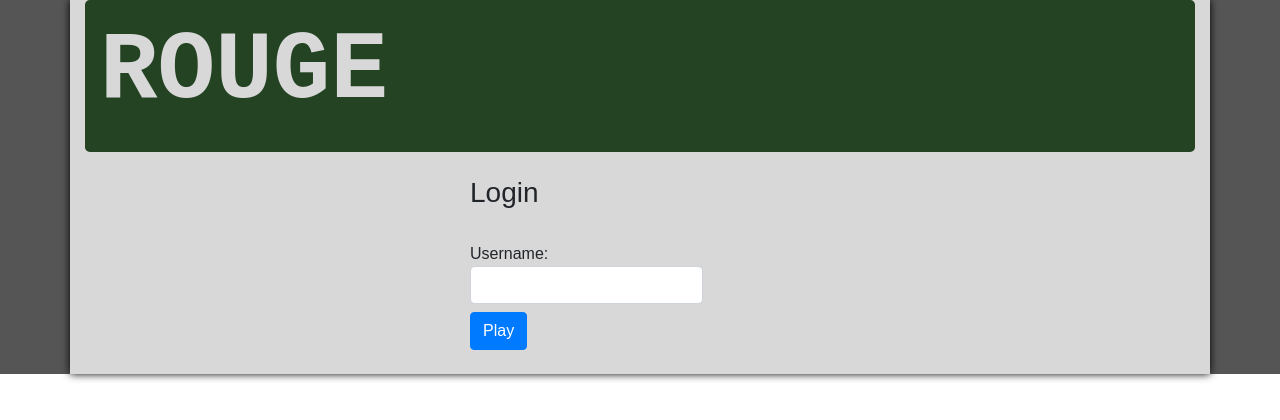
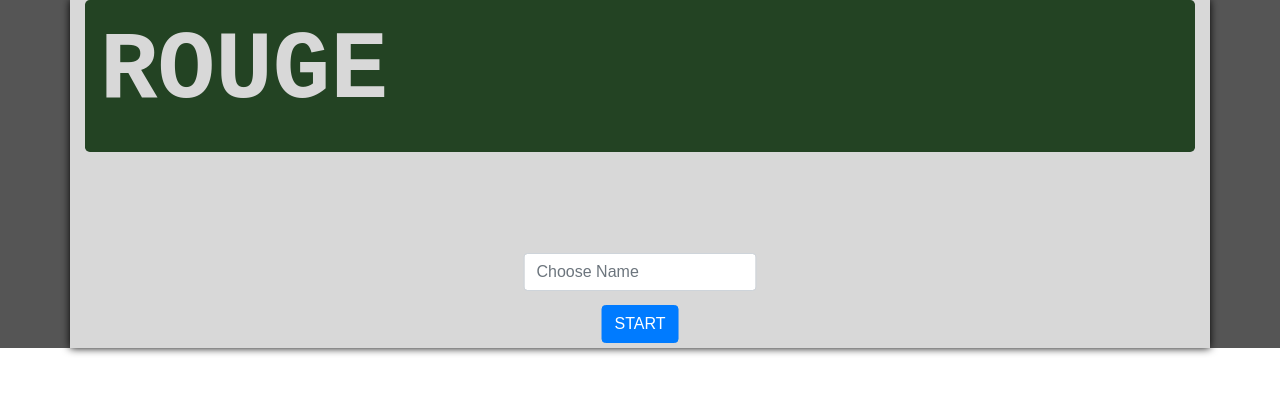
Before and after one commit to Kriswest56/rogue-ui, a React app: page / in a window 1280 px wide. Built offline with nearby package versions, Linux system fonts and the light colour scheme.

Commit message:
Added more styling

```diff
--- a/src/components/board/board.css
+++ b/src/components/board/board.css
@@ -6,6 +6,15 @@ body {
     margin: 0;
     padding: 0;
     font-family: sans-serif;
+}
+
+.center {
+    margin: 0;
+    position: absolute;
+    top: 50%;
+    left: 50%;
+    -ms-transform: translate(-50%, -50%);
+    transform: translate(-50%, -50%);
 }
 
 .col-sm-1-custom {
@@ -31,10 +40,10 @@ body {
     margin-left: 32%
 }
 
-.row{
+.row {
     width: 100%;
     margin: 0;
     padding: 0;
     display: flex;
     flex-wrap: nowrap;
-  }
+}
--- a/src/components/board/board.js
+++ b/src/components/board/board.js
@@ -19,18 +19,23 @@ const PATH_DOWN = "down";
 
 class Board extends React.Component {
 
+    constructor(props) {
+        super(props);
+
+        let board = this.createBoard(this.props.board);
+
+        this.state = {
+            board: board,
+            username: this.props.username, //must be lower case
+        }
+    }
+
     componentWillMount(){
         document.addEventListener("keydown", this.handleKeyDown.bind(this));
     }
 
     componentWillUnmount() {
         document.removeEventListener("keydown", this.handleKeyDown.bind(this));
-    }
-
-    state = {
-        board: [""],
-        username: this.props.username, //must be lower case
-        gameStarted: false,
     }
 
     handleKeyDown = (event) => {
@@ -59,6 +64,7 @@ class Board extends React.Component {
     }
 
     actionHandler = async (direction) => {
+
         let board = [""];
 
         // call rougelikeServer and perform movement
@@ -76,31 +82,6 @@ class Board extends React.Component {
         this.setState({
             board: board
         });
-    }
-
-    start = async () => {
-
-        let board = [""];
-
-        // call rougelikeServer for board state and login
-        let boardResp = await axios.get(`${baseUrl}/game/${this.state.username}/`)
-            .then(function (response) {
-                return response.data.split("\n")
-            })
-            .catch(function (error) {
-                console.log(error);
-                return ["Error"];
-            });
-
-        // generate board
-        board = this.createBoard(boardResp);
-
-        this.setState({
-            board: board,
-            gameStarted: true
-        });
-
-        this.props.gameStarted(5, true);
     }
 
     createBoard = (board) => {
@@ -150,26 +131,10 @@ class Board extends React.Component {
         return board;
     }
 
-    footer = () => {
-        let footer = <div id="footer" className="row">
-                        <div className="col-sm-4"></div>
-                        <div className="col-sm-4">
-                            <div id="startButton">
-                                <button className="btn btn-primary button-style" onClick={this.start} >Start</button>
-                            </div>
-                        </div>
-                        <div className="col-sm-4"></div>
-                    </div>
-
-        return footer
-    }
-
     render() {
         return (
-            <div>
-                {this.board()}
-                <br />
-                {this.state.gameStarted ? "" : this.footer()}
+            <div className="center">
+                {this.state.board}
             </div>
         );
     }
--- a/src/components/landing.css
+++ b/src/components/landing.css
@@ -9,6 +9,15 @@ body {
     padding: 0;
     font-family: sans-serif;
 }
+
+.center {
+    margin: 0;
+    position: absolute;
+    top: 50%;
+    left: 50%;
+    -ms-transform: translate(-50%, -50%);
+    transform: translate(-50%, -50%);
+  }
 
 .container-style {
     background-color: #234323;
--- a/src/components/landing.js
+++ b/src/components/landing.js
@@ -11,19 +11,16 @@ class Landing extends React.Component {
     state = {
         username: "",
         countdown: 0,
-        gameStarted: false
+        gameStarted: false,
+        board: [""]
     }
 
-    setUserName = (username) => {
+    setUserName = (username, board) => {
         this.setState({
-            username: username
-        })
-    }
-
-    gameStarted = (countdown, gameStarted) => {
-        this.setState({
-            gameStarted: gameStarted,
-            countdown: countdown
+            username: username,
+            board: board,
+            gameStarted: true,
+            countdown: 5
         })
     }
 
@@ -32,14 +29,16 @@ class Landing extends React.Component {
     }
 
     initBoard = (username) => {
+
         let board = (
             <div className="container">
                 <div className="row">
                     <div className="col-sm-2" />
-                    <div className="col-sm-8">
+                    <div className="col-sm-8 center">
                         <Board
                             username={username}
                             gameStarted={this.gameStarted}
+                            board={this.state.board}
                         />
                     </div>
                     <div className="col-sm-2" />
@@ -95,6 +94,8 @@ class Landing extends React.Component {
             content = this.initLogin();
         }
 
+        console.log(username);
+
         return (
             <div id="landing" className="landing">
                 <div className="container background">
--- a/src/components/login/login.css
+++ b/src/components/login/login.css
@@ -0,0 +1,13 @@
+.login-form-style {
+    margin-top: 100px;
+    position: relative;
+}
+
+.center {
+    margin: 0;
+    position: absolute;
+    top: 50%;
+    left: 50%;
+    margin-right: -50%;
+    transform: translate(-50%, -50%)
+}
--- a/src/components/login/login.js
+++ b/src/components/login/login.js
@@ -1,51 +1,52 @@
 import React from 'react';
+import axios from 'axios';
+
 import Board from '../board/board';
 
 import 'bootstrap/dist/css/bootstrap.min.css';
 import './login.css'
+
+const config = require('../../config.json');
+const baseUrl = config.roguelikeServer.baseUrl;
 
 class LoginPage extends React.Component{
     constructor(props){
         super(props);
 
         this.state = {
-            username:"",
+            username: "",
             nameChosen: false,
         }
     }
 
     loginForm = () => {
-        let loginForm = <div className = 'row'>
-                            <div className = 'col-sm-4' />
-                            <div className = 'col-sm-4'>
-                                <div>
+        let loginForm = (
+
+            <div id="loginForm" className="login-form-style">
+                <div className = "row">
+                    <div className = "col-sm-12">
+                        <div className="center">
                             <form className = "form-horizontal">
                                 <label className = "control-label">
-                                            Username:
-                                            <input type="text" name="name" className = "form-control" value={this.state.username} onChange={this.handleChange} />
+                                    <input type="text" name="name" placeholder="Choose Name" className = "form-control form-control" value={this.state.username} onChange={this.handleChange} />
                                 </label>
                             </form>
                         </div>
-                                <div>
-                                    <button type="button" className="btn btn-primary" onClick={this.handleSubmit}>Play</button>
                     </div>
                 </div>
-                            <div className = 'col-sm-4' />
+                <br />
+                <br />
+                <div className = "row">
+                    <div className = "col-sm-12">
+                        <div className="center">
+                            <button type="button" className="btn btn-primary" onClick={this.handleSubmit}>START</button>
                         </div>
+                    </div>
+                </div>
+            </div>
+        );
 
         return loginForm
-    }
-
-    header = () => {
-        let header =<div className = 'row'>
-                        <div className = 'col-sm-4' />
-                        <div className = 'col-sm-4'>
-                            <h3>Login</h3>
-                        </div>
-                        <div className = 'col-sm-4' />
-                    </div>
-
-        return header
     }
 
     renderBoard = () =>{
@@ -58,30 +59,31 @@ class LoginPage extends React.Component{
         return renderBoard
     }
 
-    renderLoginPage = () => {
-        let renderLoginPage =<div onKeyPress = {this.handleKeyPress}>
-                                {this.header()}
-                                <br />
-                                {this.loginForm()}
-                                <br />
-                            </div>
-        return renderLoginPage
-    }
-
     handleChange = (event) => {
         this.setState({username: event.target.value});
     }
 
-    handleSubmit = () => {
-        this.props.setUserName(this.state.username);
+    handleSubmit = async () => {
+
+        let boardResp = await axios.get(`${baseUrl}/game/${this.state.username}/`)
+        .then(function (response) {
+            return response.data.split("\n");
+        })
+        .catch(function (error) {
+            console.log(error);
+            return ["Error"];
+        });
+
+        this.props.setUserName(this.state.username, boardResp);
     }
 
     render() {
-        let content = this.renderLoginPage()
-
         return(
              <div>
-                {content}
+                <div onKeyPress = {this.handleKeyPress}>
+                    {this.loginForm()}
+                    <br />
+                </div>
             </div>
         );
     }
```
Lines whose indentation alone changed are shown as unchanged.
